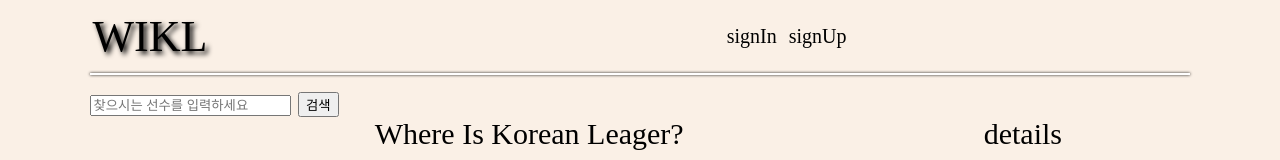
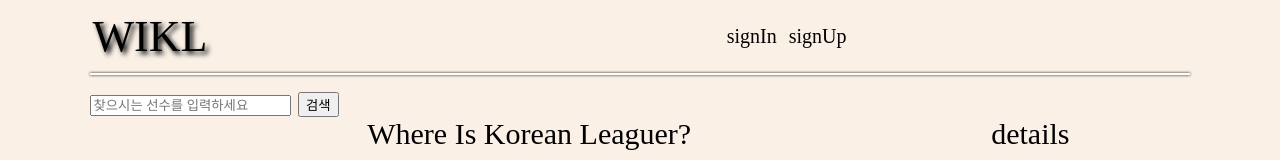
Before and after one commit to sanggyeol1/WebProgramming, a plain HTML site: page index.html in a window 1280 px wide. Shown: the top 160 px of the page. Drawn offline with Linux system fonts and the light colour scheme; grey boxes are pictures that could not be loaded.

Commit message:
Update index.html

```diff
--- a/index.html
+++ b/index.html
@@ -31,7 +31,7 @@
             <input class="search-box" type="text" value="" size="22" placeholder="찾으시는 선수를 입력하세요">
             <input class="search-box" type="button" value="검색">
         </div>
-        <div class="concrete-title">&nbsp;&nbsp;&nbsp;&nbsp;&nbsp;&nbsp;&nbsp;&nbsp;&nbsp;&nbsp;&nbsp;&nbsp;&nbsp;&nbsp;&nbsp;&nbsp;&nbsp;&nbsp;&nbsp;&nbsp;&nbsp;Where Is Korean Leager? &nbsp;&nbsp;&nbsp;&nbsp;&nbsp;&nbsp;&nbsp;&nbsp;&nbsp;&nbsp;&nbsp;&nbsp;&nbsp;&nbsp;&nbsp;&nbsp;&nbsp;&nbsp;&nbsp;&nbsp;&nbsp;&nbsp;&nbsp;&nbsp;&nbsp;&nbsp;&nbsp;&nbsp;&nbsp;&nbsp;&nbsp;&nbsp;&nbsp;&nbsp;&nbsp;&nbsp;&nbsp;&nbsp;&nbsp;details</div>
+        <div class="concrete-title">&nbsp;&nbsp;&nbsp;&nbsp;&nbsp;&nbsp;&nbsp;&nbsp;&nbsp;&nbsp;&nbsp;&nbsp;&nbsp;&nbsp;&nbsp;&nbsp;&nbsp;&nbsp;&nbsp;&nbsp;&nbsp;Where Is Korean Leaguer? &nbsp;&nbsp;&nbsp;&nbsp;&nbsp;&nbsp;&nbsp;&nbsp;&nbsp;&nbsp;&nbsp;&nbsp;&nbsp;&nbsp;&nbsp;&nbsp;&nbsp;&nbsp;&nbsp;&nbsp;&nbsp;&nbsp;&nbsp;&nbsp;&nbsp;&nbsp;&nbsp;&nbsp;&nbsp;&nbsp;&nbsp;&nbsp;&nbsp;&nbsp;&nbsp;&nbsp;&nbsp;&nbsp;&nbsp;details</div>
 
     </header>
 
```
